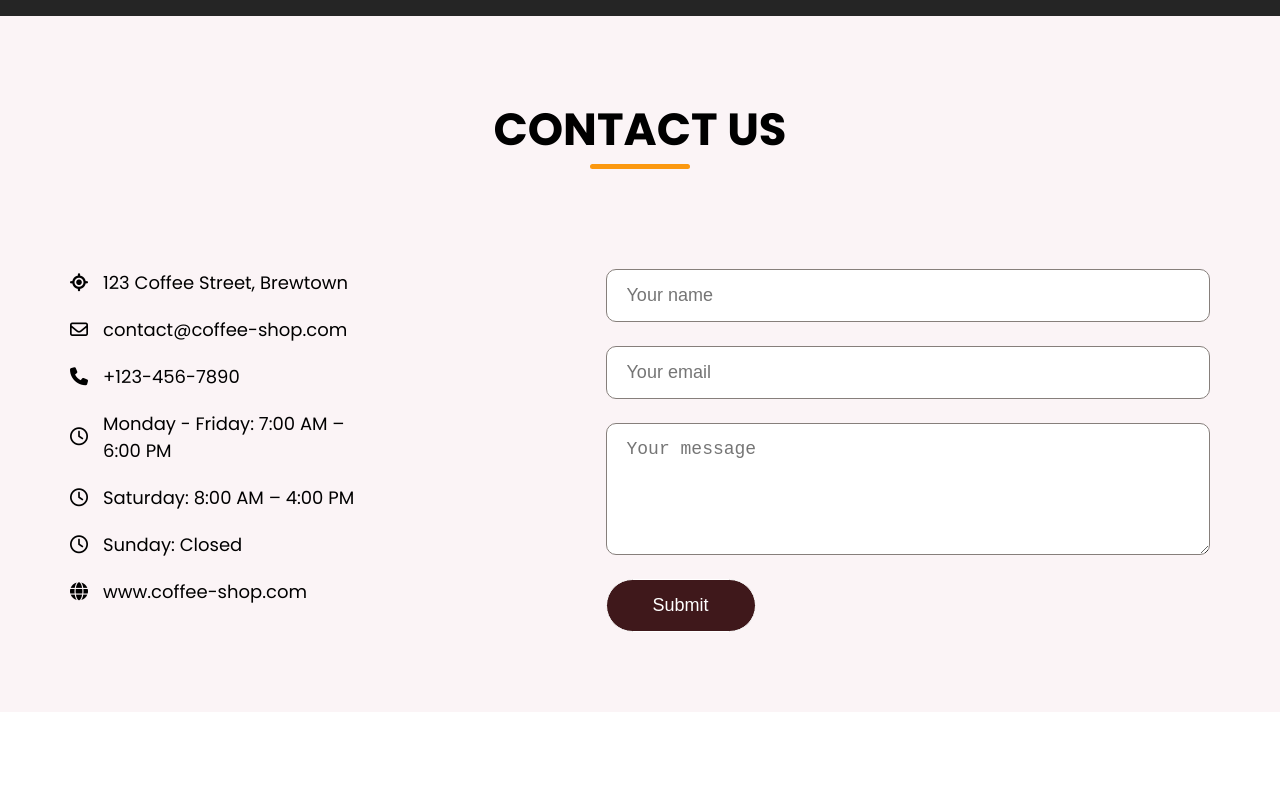
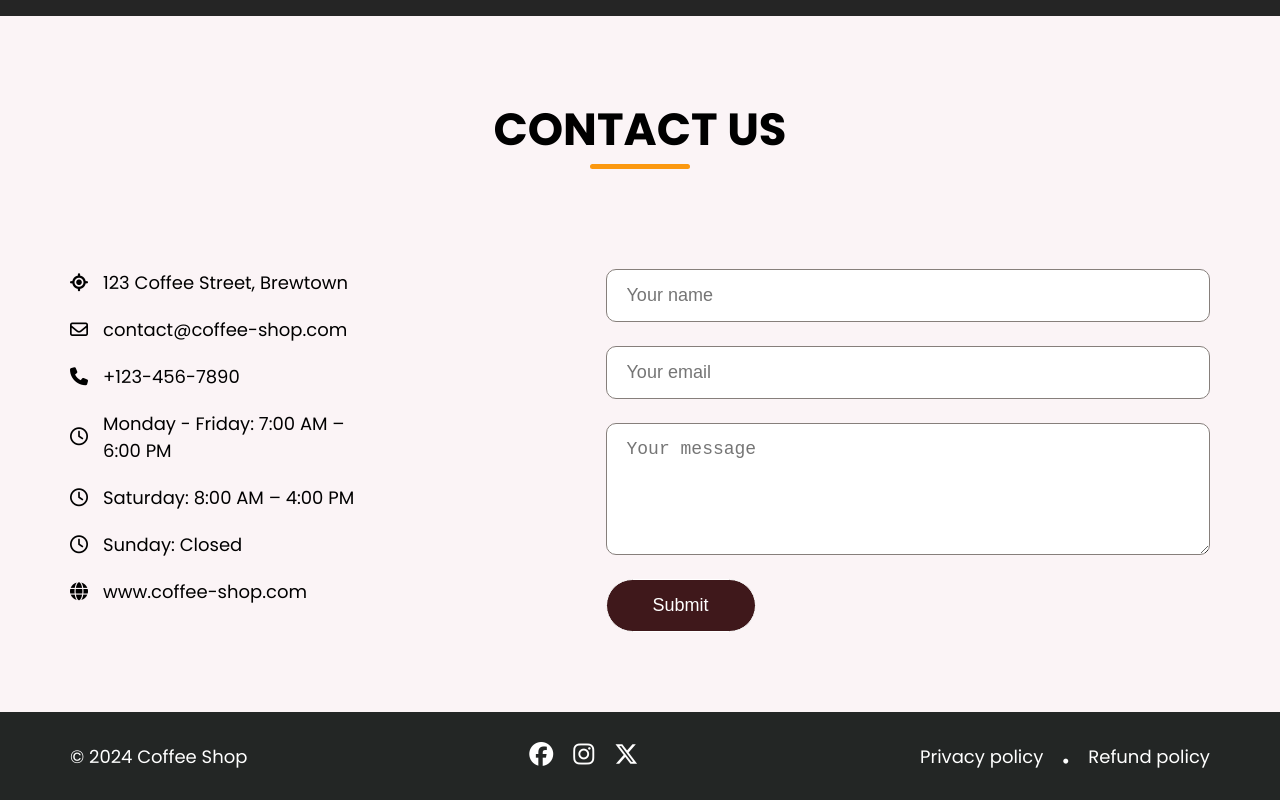
Before and after one commit to gmlincoln/coffee-shop, a plain HTML site: page index.html in a window 1280 px wide. Shown: the part 2242-3042 px from the top of the page. Before the commit the page ends 2954 px from the top, so only its background shows below. Drawn offline with Linux system fonts and the light colour scheme; a web font is replaced by a local one.

Commit message:
footer-section-updated

```diff
--- a/index.html
+++ b/index.html
@@ -140,8 +140,22 @@
 
     </main>
     <!-- Footer  -->
-    <footer>
-
+    <footer class="footer">
+        <div class="container">
+            <div class="footer-content">
+                <p class="copyright">&copy; 2024 Coffee Shop</p>
+                <p class="footer-social-media">
+                    <a href=""><i class="fa-brands fa-facebook"></i></a>
+                    <a href=""><i class="fa-brands fa-instagram"></i></a>
+                    <a href=""><i class="fa-brands fa-x-twitter"></i></a>
+                </p>
+                <div class="footer-policy">
+                    <li><a href="">Privacy policy</a></li>
+                    <li><i class="fa-solid fa-circle"></i></li>
+                    <li><a href="">Refund policy</a></li>
+                </div>
+            </div>
+        </div>
     </footer>
 </body>
 
--- a/style/style.css
+++ b/style/style.css
@@ -267,3 +267,48 @@ textarea {
     cursor: pointer;
     padding: 15px 20px;
 }
+
+/* Footer Section Style */
+
+.footer {
+    background: #232625;
+    color: #fff;
+    font-size: 18px;
+    padding: 30px 0px;
+}
+
+.footer .footer-content {
+    display: flex;
+    justify-content: space-between;
+    align-items: center;
+}
+
+.footer .footer-social-media {
+    display: flex;
+    gap: 20px;
+}
+
+.footer .footer-social-media i {
+    font-size: 24px;
+    color: #fff;
+}
+
+.footer .footer-content .footer-policy {
+    display: flex;
+    gap: 20px;
+    align-items: center;
+}
+
+.footer .footer-policy li {
+    list-style: none;
+}
+
+
+.footer .footer-policy li a {
+    color: #fff;
+    text-decoration: none;
+}
+
+.footer .footer-policy li i {
+    font-size: 5px;
+}
```
